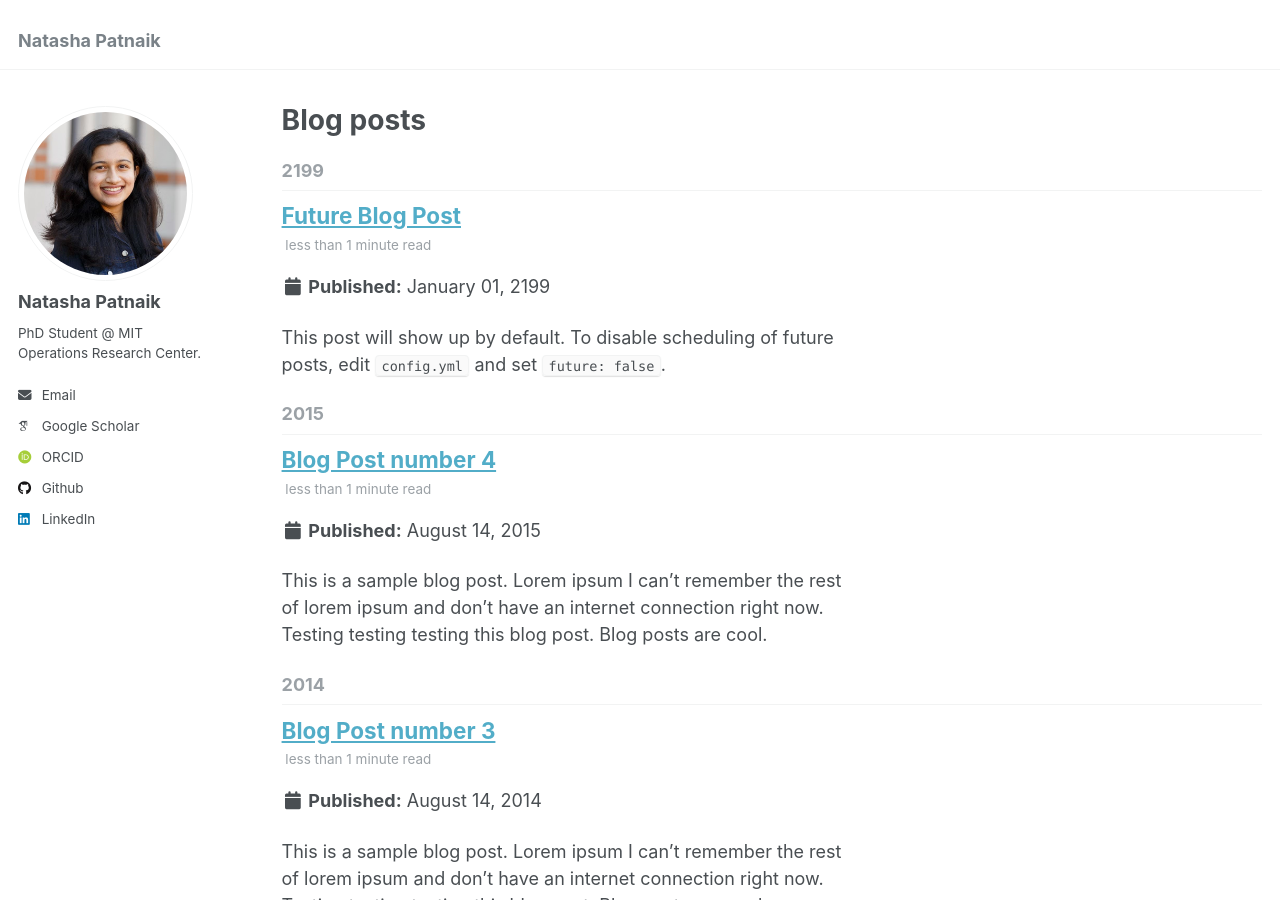
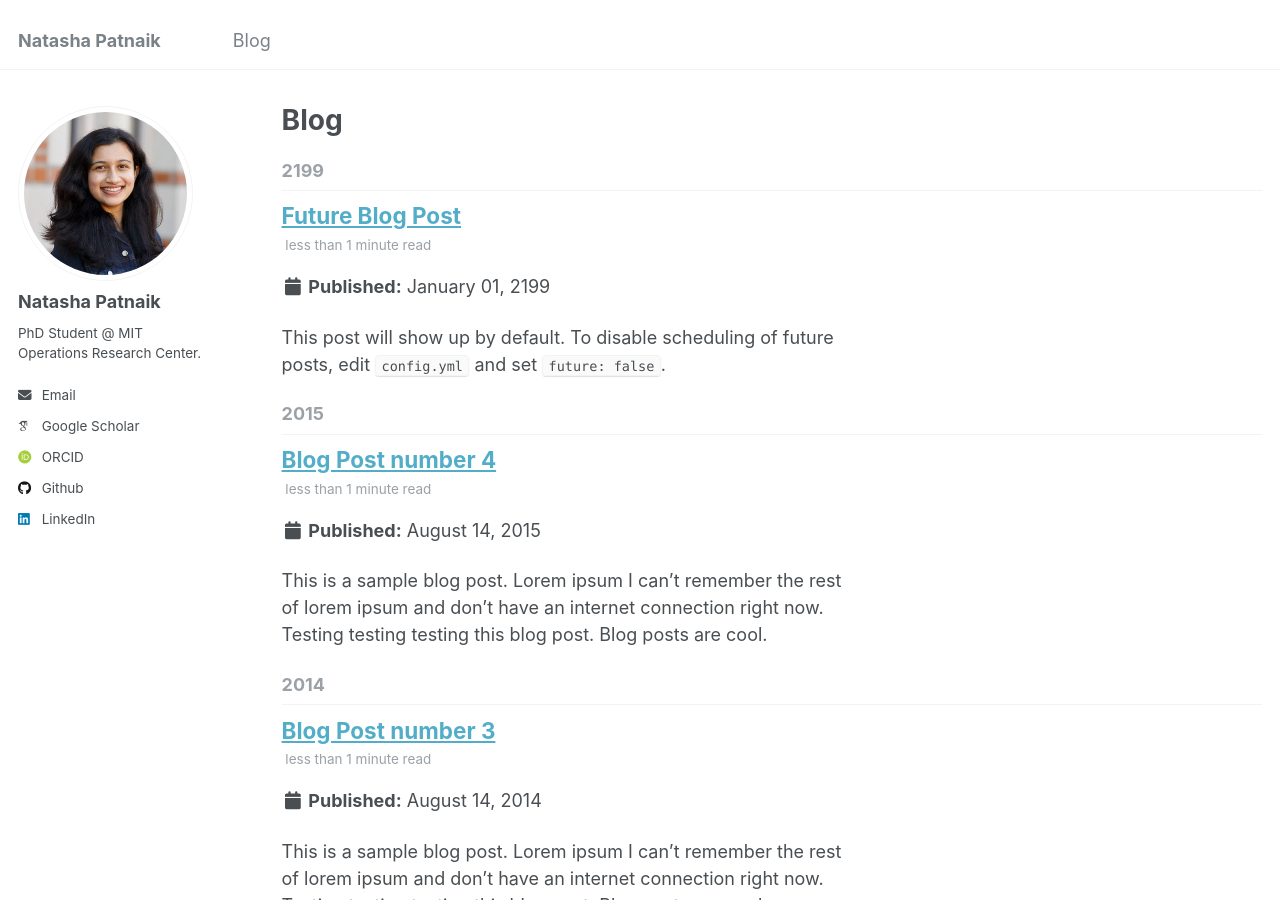
Before and after one commit to natasha-patnaik-321/natasha-patnaik-321.github.io, a Jekyll site: the page built from _pages/year-archive.html, in a window 1280 px wide and 900 px high. Built offline with Jekyll 4.4.1, drawn with Linux system fonts in a browser that asks for light colours; some web fonts are replaced.

Commit message:
Create Blog Tab

```diff
--- a/_data/navigation.yml
+++ b/_data/navigation.yml
@@ -12,5 +12,5 @@ main:
   # - title: "Teaching"
   #   url: /teaching/
 
-  # - title: "Blog Posts"
-  #   url: /year-archive/
+  - title: "Blog"
+    url: /year-archive/
--- a/_pages/year-archive.html
+++ b/_pages/year-archive.html
@@ -1,7 +1,7 @@
 ---
 layout: archive
 permalink: /year-archive/
-title: "Blog posts"
+title: "Blog"
 author_profile: true
 redirect_from:
   - /wordpress/blog-posts/
```
